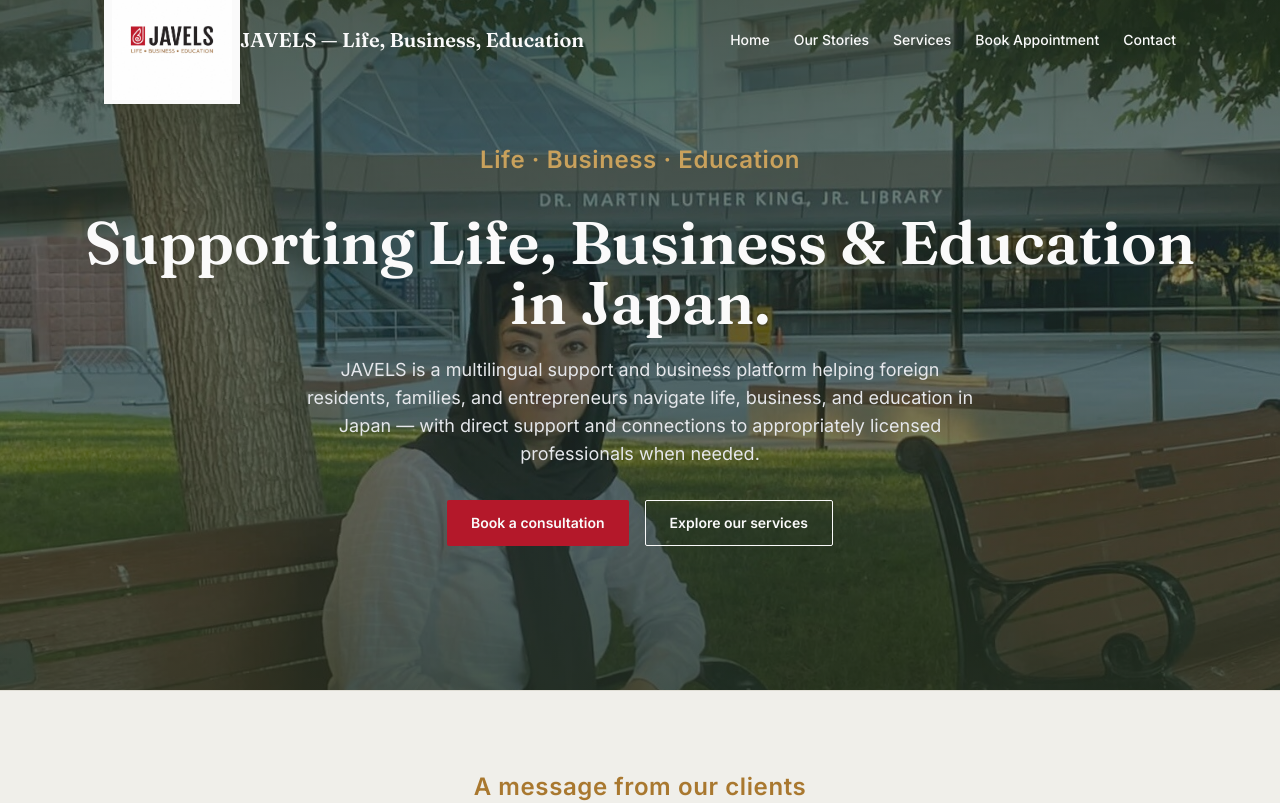
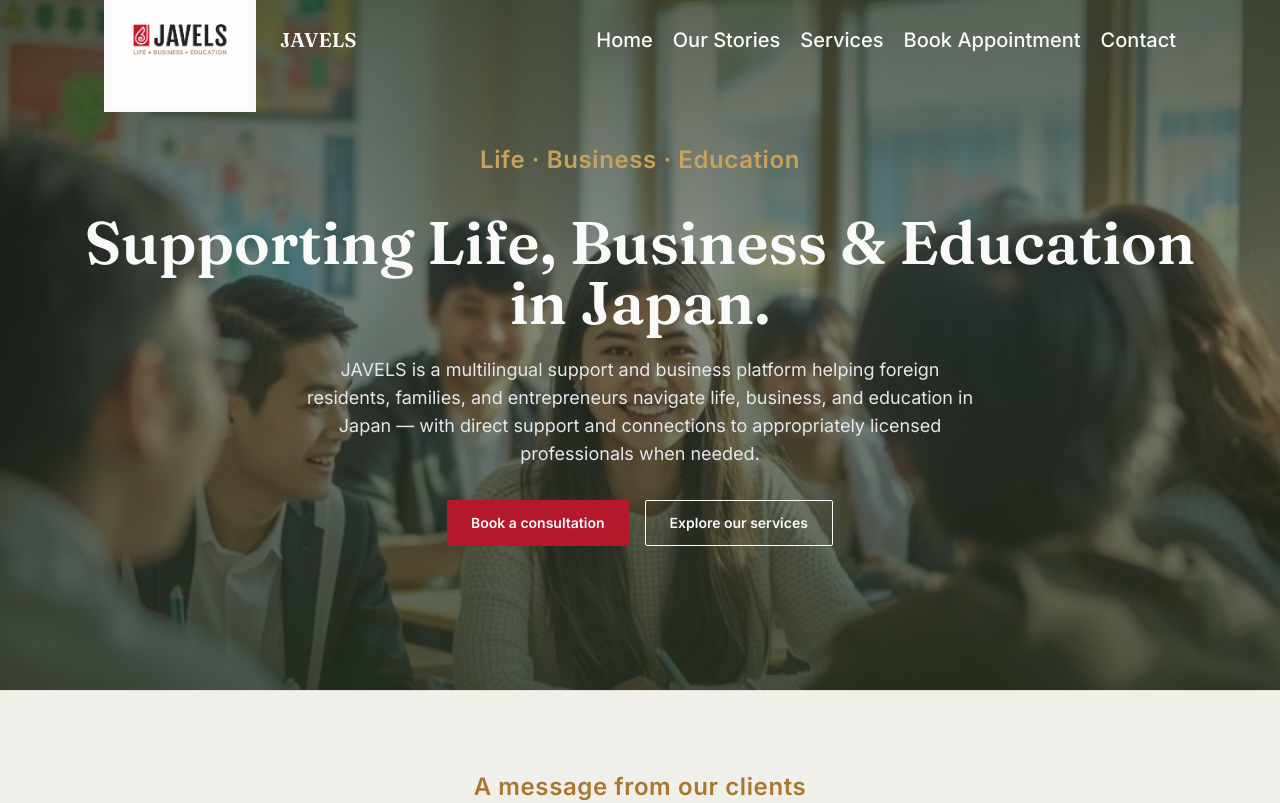
Before and after one commit to technicpro2010-lab/Afghanyouth, a React (Vite) app: page / in a window 1280 px wide. Shown: the top 803 px of the page. Built offline with nearby package versions, Linux system fonts and the light colour scheme.

Commit message:
my change

```diff
--- a/src/components/Navbar.jsx
+++ b/src/components/Navbar.jsx
@@ -31,20 +31,20 @@
 
       <div className="section-inner relative justify-between h-full px-6">
         <a href="#top" className="absolute left-6 top-1/2 -translate-y-1/2 z-10 no-underline
-        flex items-center gap-4.5">
+        flex items-center gap-6">
           <img
             src={logo}
             alt="JAVELS — Life, Business, Education"
             className={`bg-paper px-2 py-1 transition-all duration-300 ${
-              scrolled ? 'h-32 md:h-36' : 'h-26 md:h-32'
+              scrolled ? 'h-16 md:h-32' : 'h-18 md:h-36'
             }`}
           />
          <span
-            className={`font-display font-semibold transition-colors duration-300 ${
+            className={`font-display font-semibold stransition-colors duration-300 ${
            scrolled ? 'text-navy-900 text-lg' : 'text-paper text-xl'
             }`}
           >
-            JAVELS — Life, Business, Education
+            JAVELS
          </span>
         </a>
 
@@ -52,7 +52,7 @@
         <div className="h-full flex items-center justify-end gap-6">
         <nav
           className={`
-            gap-6 md:flex md:static md:flex-row md:border-0 md:p-0 md:bg-transparent
+            gap-5 md:flex md:static md:flex-row md:border-0 md:p-0 md:bg-transparent
             ${open ? 'flex flex-col absolute top-full left-0 right-0 bg-paper border-b border-line p-6' : 'hidden'}
           `}
         >
--- a/src/index.css
+++ b/src/index.css
@@ -88,7 +88,7 @@
   }
 
   .nav-link {
-    @apply text-sm font-medium text-ink no-underline;
+    @apply text-xl font-medium text-ink no-underline;
   }
 
   /* Hero background photo + legibility gradient. Swap the url() below
```
Also changed, not shown: src/assets/hero-bg.jpg.
